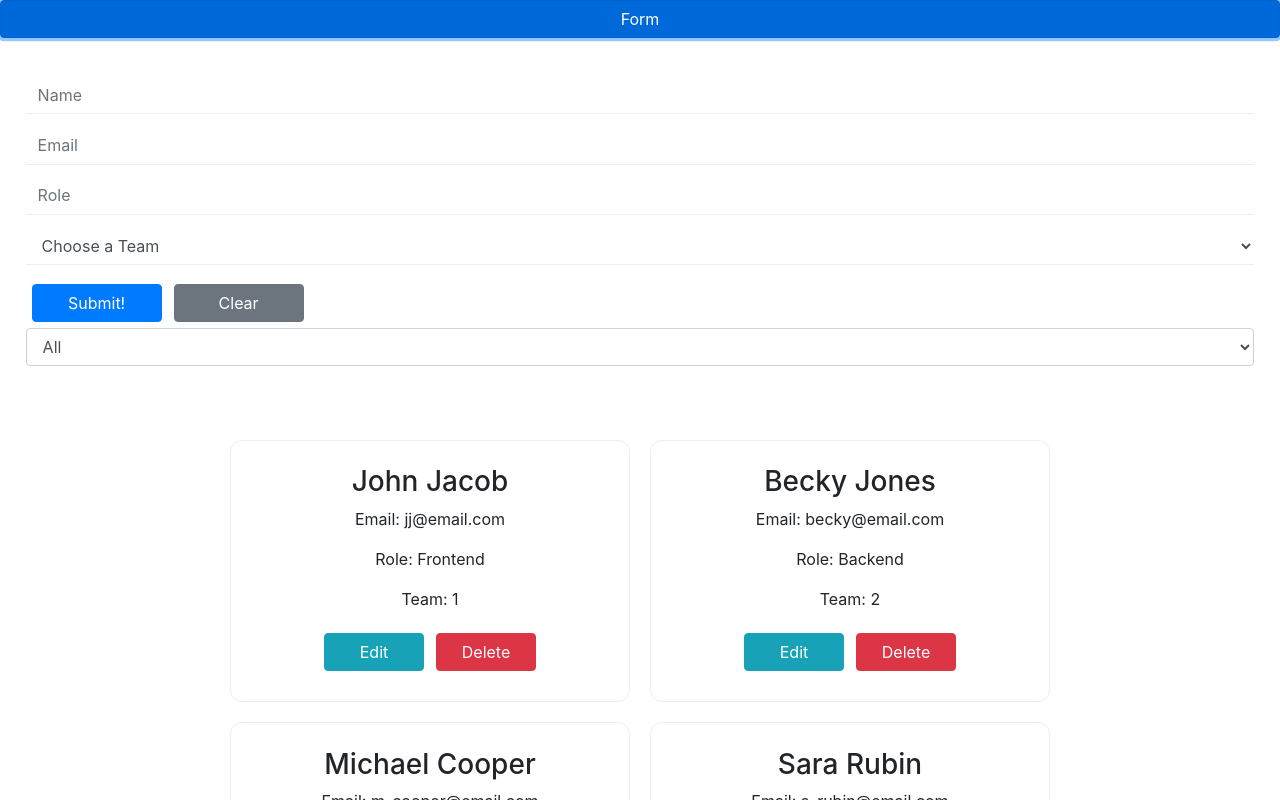
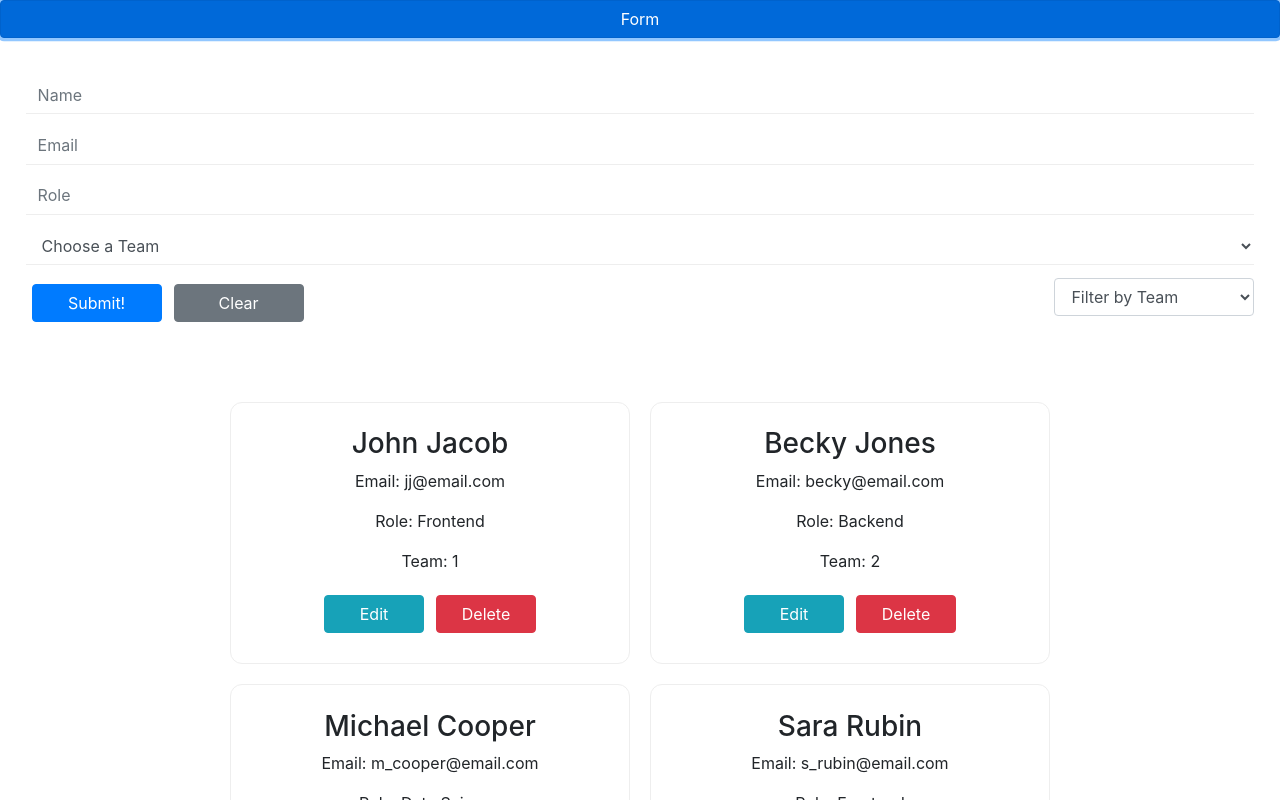
Before and after one commit to bloominstituteoftechnology/team-builder, a React (Create React App) app: page / in a window 1280 px wide. Both pictures are taken after a click on the button "Form". Shown: the top 800 px of the page. Built offline with nearby package versions, Linux system fonts and the light colour scheme.

Commit message:
Move team filter selector to the right

```diff
--- a/src/Components/Form/Form.js
+++ b/src/Components/Form/Form.js
@@ -27,7 +27,6 @@ const Form = (props) => {
         <Input style={styleInputs} type="text" name="name" value={props.user.name} onChange={props.handleChange} required title="No numeric characters allowed" placeholder="Name" />
         <Input style={styleInputs} type="email" name="email" value={props.user.email} onChange={props.handleChange} required placeholder="Email" />
         <Input style={styleInputs} type="text" name="role" value={props.user.role} onChange={props.handleChange} required placeholder="Role" />
-        {/* <Input style={styleInputs} type="text" name="teamNumber" value={props.user.teamNumber} onChange={props.handleChange} required placeholder="Team" /> */}
         <Input style={styleInputs} type="select" name="teamNumber" value={props.user.teamNumber} onChange={props.handleChange} required placeholder="Team" >
           <option value="" disabled selected hidden>Choose a Team</option>
           <option value="1">1</option>
@@ -35,7 +34,8 @@ const Form = (props) => {
         </Input>
         <Button style={styleButton} color="primary">Submit!</Button>
         <Button style={styleButton} color="secondary" type="button" onClick={() => props.handleClear()}>Clear</Button>
-        <Input type="select" name="select" onChange={e => props.handleFilter(e)}>
+        <Input type="select" style={{ width: '200px', display: 'inline', float: 'right' }} name="select" onChange={e => props.handleFilter(e)}>
+          <option value="" selected disabled hidden>Filter by Team</option>
           <option value="all">All</option>
           <option value="1">1</option>
           <option value="2">2</option>
```
